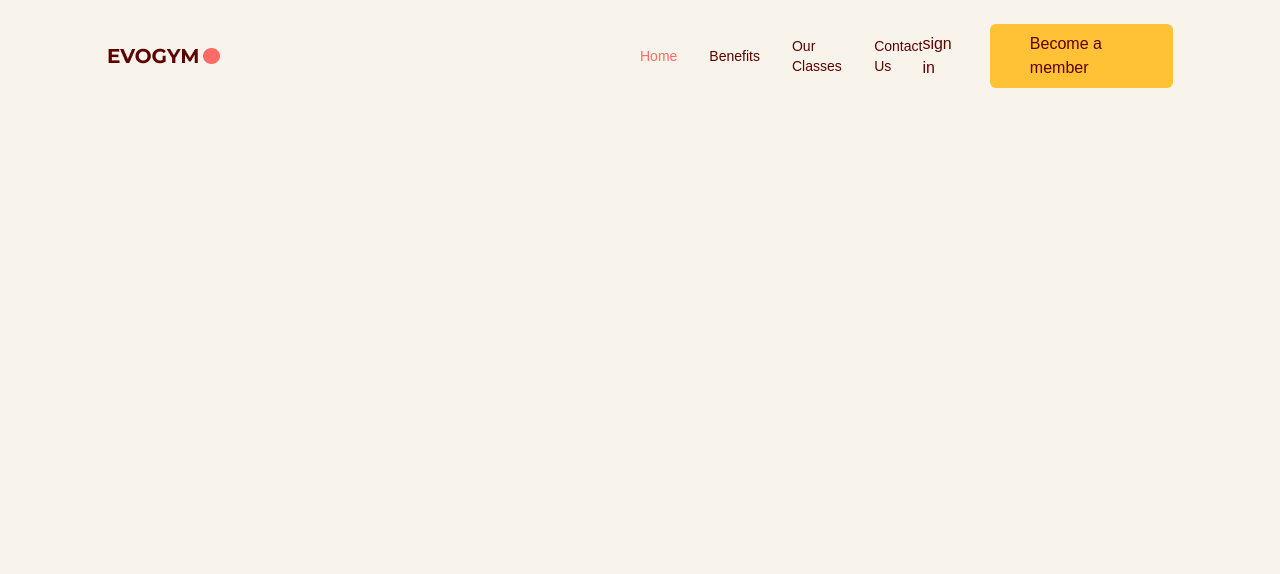
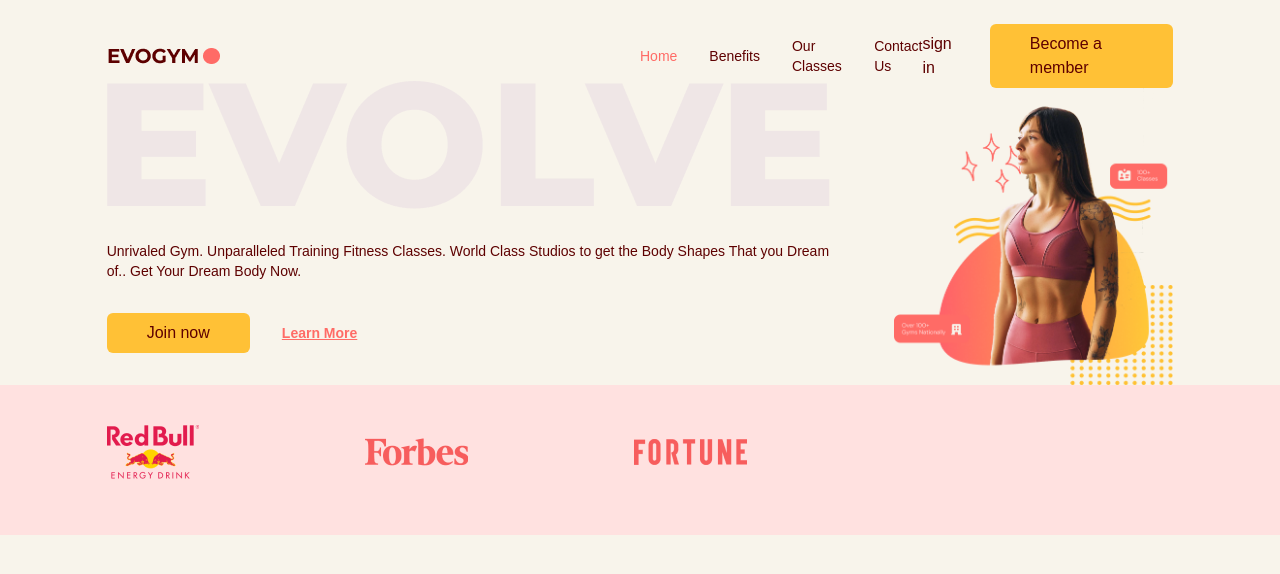
Before and after one commit to banakhalil/gym-project, a React (Vite) app: page / in a window 1280 px wide. Shown: the top 574 px of the page. Built offline with nearby package versions, Linux system fonts and the light colour scheme.

Commit message:
added HomePage

```diff
--- a/src/App.tsx
+++ b/src/App.tsx
@@ -2,6 +2,7 @@
 import "./index.css";
 import NavBar from "../src/scenes/navbar";
 import { SelectedPage } from "./shared/types";
+import Home from "./scenes/Home";
 
 function App() {
   const [selectedPage, setSelectedPage] = useState<SelectedPage>(
@@ -25,14 +26,14 @@
   }, []);
 
   return (
-    <>
-      {/* <div className="app  bg-gray-20">gbhtgbh</div> */}
+    <div className="app  bg-gray-20">
       <NavBar
         isTopPage={isTopPage}
         selectedPage={selectedPage}
-        setSelectedPage={() => setSelectedPage(selectedPage)}
+        setSelectedPage={setSelectedPage}
       />
-    </>
+      <Home setSelectedPage={setSelectedPage} />
+    </div>
   );
 }
 
--- /dev/null
+++ b/src/scenes/Home/index.tsx
@@ -0,0 +1,97 @@
+import { SelectedPage } from "../../shared/types";
+import ActionButton from "../../shared/ActionButton";
+import useMediaQuery from "../../hooks/useMediaQuery";
+import HomePageText from "../../assets/HomePageText.png";
+import HomePageGraphic from "../../assets/HomePageGraphic.png";
+import SponsorRedBull from "../../assets/SponsorRedBull.png";
+import SponsorForbes from "../../assets/SponsorForbes.png";
+import SponsorFortune from "../../assets/SponsorFortune.png";
+import AnchorLink from "react-anchor-link-smooth-scroll";
+import { motion } from "framer-motion";
+
+type Props = {
+  setSelectedPage: (newPage: SelectedPage) => void;
+};
+
+const Home = ({ setSelectedPage }: Props) => {
+  const isAboveMediumScreens = useMediaQuery("(min-width: 1060px)");
+
+  return (
+    <section id="home" className="gap-16 bg-gray-20 md:h-full md:pb-0">
+      {/* MAIN HEADER & IMAGE */}
+      <motion.div
+      onViewportEnter={() => setSelectedPage(SelectedPage.Home)}
+      className="md:flex mx-auto w-5/6 items-center justify-center md:h-5/6">
+        {/* Main Header */}
+        <div className="z-10 mt-32 md:basis-3/5">
+          {/* headings */}
+          <motion.div
+            initial="hidden"
+            whileInView="visible" //final state
+            viewport={{ once: true, amount: 0.5 }} //see 50% of div before animation is triggered
+            transition={{ duration: 0.5 }}
+            variants={{
+              hidden: { opacity: 0, x: -50 },
+              visible: { opacity: 1, x: 0 },
+            }}
+            className="md:-mt-20"
+          >
+            <div className="before:absolute">
+              <div className="before:relative before:top-14 before:-left-20 before:z-[-1]  content-evolvetext">
+                <img src={HomePageText} alt="HomePageText" />
+              </div>
+            </div>
+            <p className="mt-8 text-sm ">
+              Unrivaled Gym. Unparalleled Training Fitness Classes. World Class
+              Studios to get the Body Shapes That you Dream of.. Get Your Dream
+              Body Now.
+            </p>
+          </motion.div>
+          {/* Actions */}
+          <motion.div
+            initial="hidden"
+            whileInView="visible"
+            viewport={{ once: true, amount: 0.5 }}
+            transition={{ duration: 0.5, delay: 0.2 }}
+            variants={{
+              hidden: { opacity: 0, x: -50 },
+              visible: { opacity: 1, x: 0 },
+            }}
+            className="mt-8 flex items-center gap-8 "
+          >
+            <ActionButton setSelectedPage={setSelectedPage}>
+              Join now{" "}
+            </ActionButton>
+            <AnchorLink
+              className="text-sm font-bold text-primary-500 underline hover:text-secondary-500"
+              onClick={() => setSelectedPage(SelectedPage.ContactUs)}
+              href={`#${SelectedPage.ContactUs}`}
+            >
+              <p>Learn More</p>
+            </AnchorLink>
+          </motion.div>
+        </div>
+
+        {/* IMAGE */}
+        <div className="flex basis-3/5 justify-center md:z-10 md:mt-20 md:ml-16 md:justify-items-end">
+          <img src={HomePageGraphic} alt="HomePageGraphic"></img>
+        </div>
+      </motion.div>
+
+      {/* SPONSORS */}
+      {isAboveMediumScreens && (
+        <div className="h-[150px] w-full bg-primary-100 py-10">
+          <div className="mx-auto w-5/6">
+            <div className="flex w-3/5 items-center justify-between gap-8">
+              <img src={SponsorRedBull} alt="SponsorRedBull"></img>
+              <img src={SponsorForbes} alt="SponsorForbes"></img>
+              <img src={SponsorFortune} alt="SponsorFortune"></img>
+            </div>
+          </div>
+        </div>
+      )}
+    </section>
+  );
+};
+
+export default Home;
--- a/src/scenes/navbar/Home/index.tsx
+++ /dev/null
@@ -1,22 +0,0 @@
-import type { SelectedPage } from "../../../shared/types";
-import ActionButton from "../../../shared/ActionButton";
-import useMediaQuery from "../../../hooks/useMediaQuery";
-import HomePageText from "../../assets/HomePageText.png";
-import HomePageGraphic from "../../assets/HomePageText.png";
-import SponsorRedBull from "../../assets/HomePageText.png";
-import SponsorForbes from "../../assets/HomePageText.png";
-import SponsorFortion from "../../assets/HomePageText.png";
-type Props = {
-  setSelectedPage: (newPage: SelectedPage) => void;
-};
-
-const Home = ({ setSelectedPage }: Props) => {
-    const isAboveMediumScreens = useMediaQuery("(min-width: 1060px)");
-
-  return
-  <section id="home" className="gap-16 bg-gray-20 ">
-
-  </section>>
-};
-
-export default Home;
--- a/src/scenes/navbar/index.tsx
+++ b/src/scenes/navbar/index.tsx
@@ -21,7 +21,9 @@
   return (
     <>
       <nav>
-        <div className={`${navBarBG} ${flexBetween} fixed top-0 z-30 w-full py-6`}>
+        <div
+          className={`${navBarBG} ${flexBetween} fixed top-0 z-30 w-full py-6`}
+        >
           <div className={`${flexBetween} mx-auto w-5/6`}>
             {/*left side of inner div */}
             <div className={`${flexBetween} w-full gap-16`}>
```
